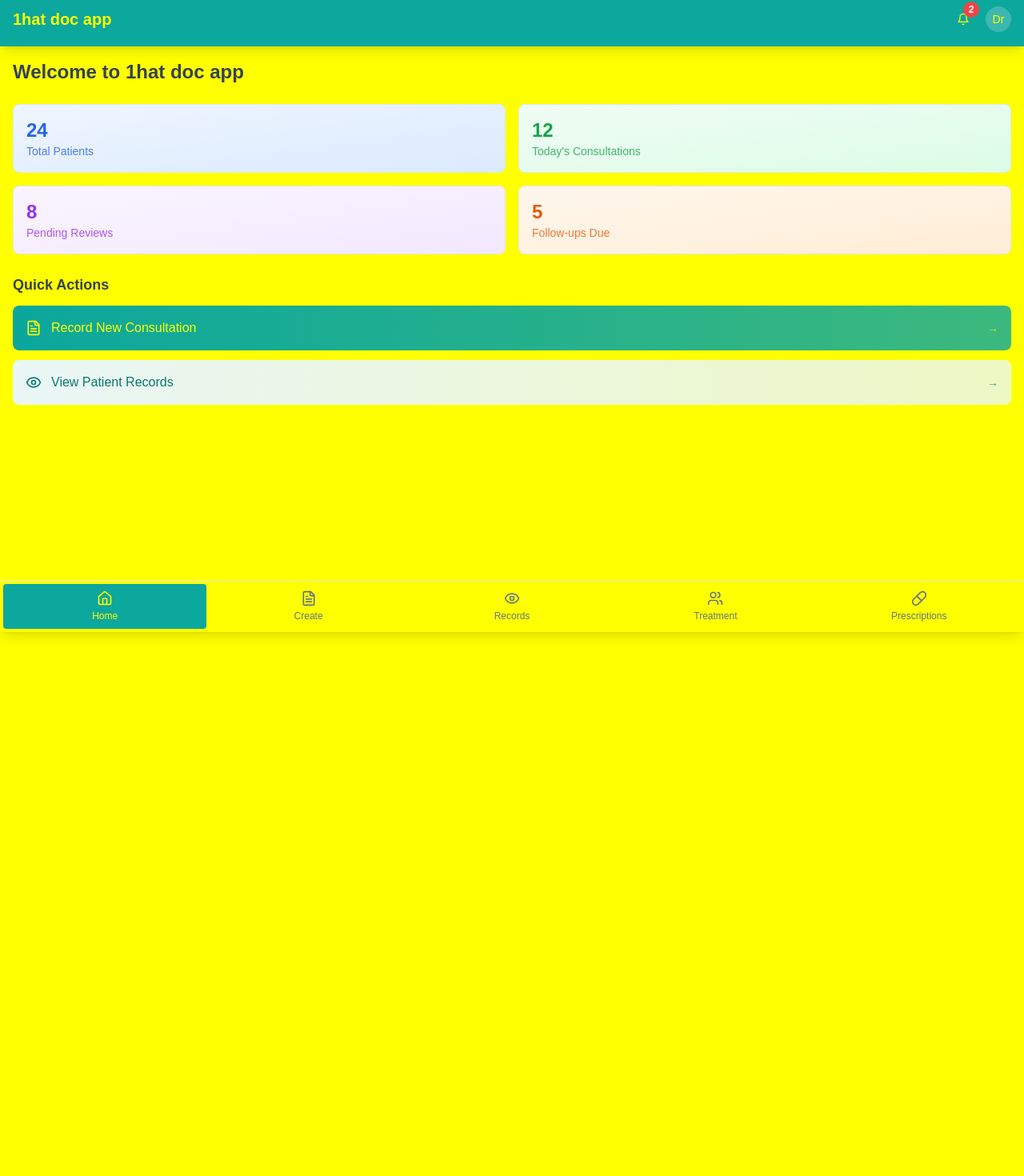
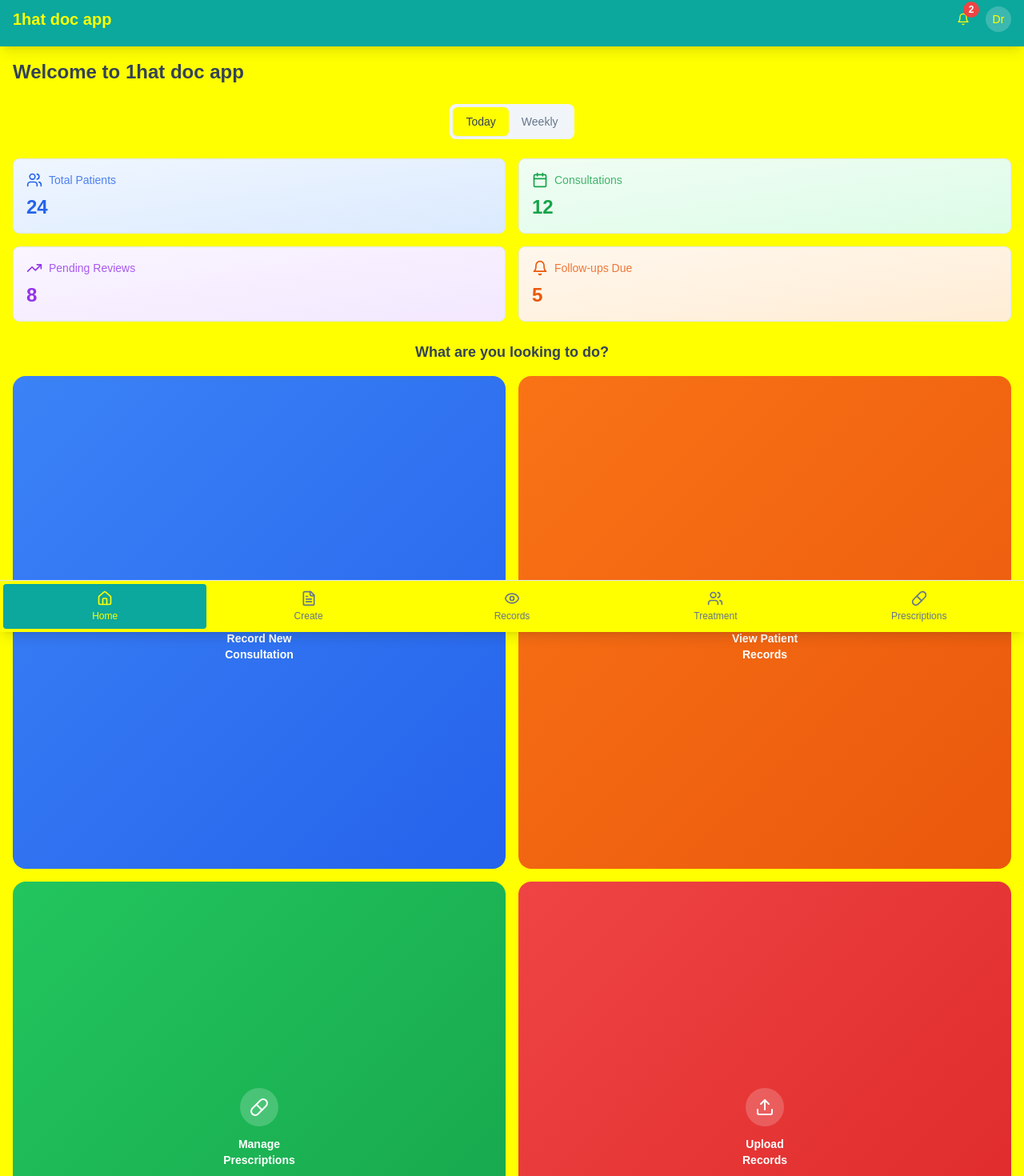
Before and after one commit to kpurusho1/onehatmockup, a React (Vite) app: page /mobile in a window 1280 px wide. Shown: the part 10-1480 px from the top of the page at 80% size. Before the commit the page ends 800 px from the top, so only its background shows below. Built offline with nearby package versions, Linux system fonts and the light colour scheme; a web font is replaced by a local one.

Commit message:
Update home tab dashboard
Add total patients and consultations, with weekly/today toggles. Implement quick action buttons for recording and viewing.

```diff
--- a/src/components/mobile/MobileLayout.tsx
+++ b/src/components/mobile/MobileLayout.tsx
@@ -2,7 +2,7 @@ import { useState } from "react";
 import { Tabs, TabsContent, TabsList, TabsTrigger } from "@/components/ui/tabs";
 import { Badge } from "@/components/ui/badge";
 import { Button } from "@/components/ui/button";
-import { FileText, Eye, Users, Pill, Home, Bell } from "lucide-react";
+import { FileText, Eye, Users, Pill, Home, Bell, Calendar, TrendingUp, ShoppingCart, Upload } from "lucide-react";
 import CreateRecordTab from "./CreateRecordTab";
 import ViewHealthRecordsTab from "./ViewHealthRecordsTab";
 import PatientManagementTab from "./PatientManagementTab";
@@ -29,6 +29,7 @@ export const MobileLayout = () => {
     }
   ]);
   const [showNotifications, setShowNotifications] = useState(false);
+  const [statsToggle, setStatsToggle] = useState<'today' | 'weekly'>('today');
   const unreadCount = notifications.filter(n => !n.isRead).length;
   const [notificationRecordData, setNotificationRecordData] = useState<any>(null);
 
@@ -126,50 +127,131 @@ export const MobileLayout = () => {
             <div className="p-4 space-y-6 h-full">
               <h2 className="text-2xl font-bold">Welcome to 1hat doc app</h2>
 
+              {/* Stats Toggle */}
+              <div className="flex justify-center">
+                <div className="bg-muted p-1 rounded-lg">
+                  <div className="flex">
+                    <button
+                      onClick={() => setStatsToggle('today')}
+                      className={`px-4 py-2 rounded-md text-sm font-medium transition-colors ${
+                        statsToggle === 'today'
+                          ? 'bg-background text-foreground shadow-sm'
+                          : 'text-muted-foreground hover:text-foreground'
+                      }`}
+                    >
+                      Today
+                    </button>
+                    <button
+                      onClick={() => setStatsToggle('weekly')}
+                      className={`px-4 py-2 rounded-md text-sm font-medium transition-colors ${
+                        statsToggle === 'weekly'
+                          ? 'bg-background text-foreground shadow-sm'
+                          : 'text-muted-foreground hover:text-foreground'
+                      }`}
+                    >
+                      Weekly
+                    </button>
+                  </div>
+                </div>
+              </div>
+
               {/* Dashboard Stats */}
               <div className="grid grid-cols-2 gap-4">
                 <div className="bg-gradient-to-br from-blue-50 to-blue-100 dark:from-blue-950/50 dark:to-blue-900/50 p-4 rounded-lg border">
-                  <div className="text-2xl font-bold text-blue-600 dark:text-blue-400">24</div>
-                  <div className="text-sm text-blue-600/80 dark:text-blue-400/80">Total Patients</div>
+                  <div className="flex items-center space-x-2 mb-2">
+                    <Users className="w-5 h-5 text-blue-600 dark:text-blue-400" />
+                    <span className="text-sm text-blue-600/80 dark:text-blue-400/80">Total Patients</span>
+                  </div>
+                  <div className="text-2xl font-bold text-blue-600 dark:text-blue-400">
+                    {statsToggle === 'today' ? '24' : '156'}
+                  </div>
                 </div>
                 <div className="bg-gradient-to-br from-green-50 to-green-100 dark:from-green-950/50 dark:to-green-900/50 p-4 rounded-lg border">
-                  <div className="text-2xl font-bold text-green-600 dark:text-green-400">12</div>
-                  <div className="text-sm text-green-600/80 dark:text-green-400/80">Today's Consultations</div>
+                  <div className="flex items-center space-x-2 mb-2">
+                    <Calendar className="w-5 h-5 text-green-600 dark:text-green-400" />
+                    <span className="text-sm text-green-600/80 dark:text-green-400/80">Consultations</span>
+                  </div>
+                  <div className="text-2xl font-bold text-green-600 dark:text-green-400">
+                    {statsToggle === 'today' ? '12' : '89'}
+                  </div>
                 </div>
                 <div className="bg-gradient-to-br from-purple-50 to-purple-100 dark:from-purple-950/50 dark:to-purple-900/50 p-4 rounded-lg border">
-                  <div className="text-2xl font-bold text-purple-600 dark:text-purple-400">8</div>
-                  <div className="text-sm text-purple-600/80 dark:text-purple-400/80">Pending Reviews</div>
+                  <div className="flex items-center space-x-2 mb-2">
+                    <TrendingUp className="w-5 h-5 text-purple-600 dark:text-purple-400" />
+                    <span className="text-sm text-purple-600/80 dark:text-purple-400/80">Pending Reviews</span>
+                  </div>
+                  <div className="text-2xl font-bold text-purple-600 dark:text-purple-400">
+                    {statsToggle === 'today' ? '8' : '23'}
+                  </div>
                 </div>
                 <div className="bg-gradient-to-br from-orange-50 to-orange-100 dark:from-orange-950/50 dark:to-orange-900/50 p-4 rounded-lg border">
-                  <div className="text-2xl font-bold text-orange-600 dark:text-orange-400">5</div>
-                  <div className="text-sm text-orange-600/80 dark:text-orange-400/80">Follow-ups Due</div>
+                  <div className="flex items-center space-x-2 mb-2">
+                    <Bell className="w-5 h-5 text-orange-600 dark:text-orange-400" />
+                    <span className="text-sm text-orange-600/80 dark:text-orange-400/80">Follow-ups Due</span>
+                  </div>
+                  <div className="text-2xl font-bold text-orange-600 dark:text-orange-400">
+                    {statsToggle === 'today' ? '5' : '18'}
+                  </div>
                 </div>
               </div>
 
               {/* Quick Actions */}
-              <div className="space-y-3">
-                <h3 className="text-lg font-semibold">Quick Actions</h3>
-                <div className="space-y-3">
+              <div className="space-y-4">
+                <h3 className="text-lg font-semibold text-center">What are you looking to do?</h3>
+                <div className="grid grid-cols-2 gap-4">
+                  {/* Record New Consultation */}
                   <button
                     onClick={() => setActiveTab("create-record")}
-                    className="w-full p-4 bg-gradient-to-r from-primary to-primary/80 text-primary-foreground rounded-lg flex items-center justify-between hover:from-primary/90 hover:to-primary/70 transition-all"
+                    className="aspect-square bg-gradient-to-br from-blue-500 to-blue-600 text-white rounded-2xl p-6 flex flex-col items-center justify-center space-y-3 hover:from-blue-600 hover:to-blue-700 transition-all transform hover:scale-105"
                   >
-                    <div className="flex items-center space-x-3">
-                      <FileText className="w-5 h-5" />
-                      <span className="font-medium">Record New Consultation</span>
+                    <div className="w-12 h-12 bg-white/20 rounded-full flex items-center justify-center">
+                      <FileText className="w-6 h-6" />
                     </div>
-                    <span className="text-sm opacity-80">→</span>
+                    <div className="text-center">
+                      <div className="font-semibold text-sm">Record New</div>
+                      <div className="font-semibold text-sm">Consultation</div>
+                    </div>
                   </button>
 
+                  {/* View Patient Records */}
                   <button
                     onClick={() => setActiveTab("view-records")}
-                    className="w-full p-4 bg-gradient-to-r from-secondary to-secondary/80 text-secondary-foreground rounded-lg flex items-center justify-between hover:from-secondary/90 hover:to-secondary/70 transition-all"
+                    className="aspect-square bg-gradient-to-br from-orange-500 to-orange-600 text-white rounded-2xl p-6 flex flex-col items-center justify-center space-y-3 hover:from-orange-600 hover:to-orange-700 transition-all transform hover:scale-105"
                   >
-                    <div className="flex items-center space-x-3">
-                      <Eye className="w-5 h-5" />
-                      <span className="font-medium">View Patient Records</span>
+                    <div className="w-12 h-12 bg-white/20 rounded-full flex items-center justify-center">
+                      <Eye className="w-6 h-6" />
                     </div>
-                    <span className="text-sm opacity-80">→</span>
+                    <div className="text-center">
+                      <div className="font-semibold text-sm">View Patient</div>
+                      <div className="font-semibold text-sm">Records</div>
+                    </div>
+                  </button>
+
+                  {/* Manage Prescriptions */}
+                  <button
+                    onClick={() => setActiveTab("prescriptions")}
+                    className="aspect-square bg-gradient-to-br from-green-500 to-green-600 text-white rounded-2xl p-6 flex flex-col items-center justify-center space-y-3 hover:from-green-600 hover:to-green-700 transition-all transform hover:scale-105"
+                  >
+                    <div className="w-12 h-12 bg-white/20 rounded-full flex items-center justify-center">
+                      <Pill className="w-6 h-6" />
+                    </div>
+                    <div className="text-center">
+                      <div className="font-semibold text-sm">Manage</div>
+                      <div className="font-semibold text-sm">Prescriptions</div>
+                    </div>
+                  </button>
+
+                  {/* Upload Records */}
+                  <button
+                    className="aspect-square bg-gradient-to-br from-red-500 to-red-600 text-white rounded-2xl p-6 flex flex-col items-center justify-center space-y-3 hover:from-red-600 hover:to-red-700 transition-all transform hover:scale-105"
+                  >
+                    <div className="w-12 h-12 bg-white/20 rounded-full flex items-center justify-center">
+                      <Upload className="w-6 h-6" />
+                    </div>
+                    <div className="text-center">
+                      <div className="font-semibold text-sm">Upload</div>
+                      <div className="font-semibold text-sm">Records</div>
+                    </div>
                   </button>
                 </div>
               </div>
```
